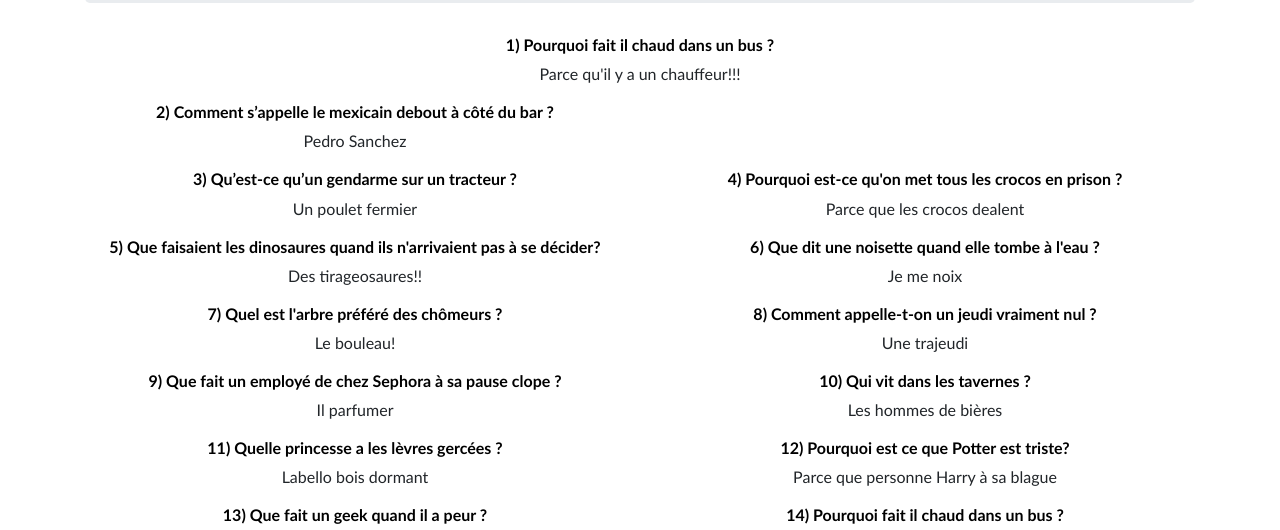
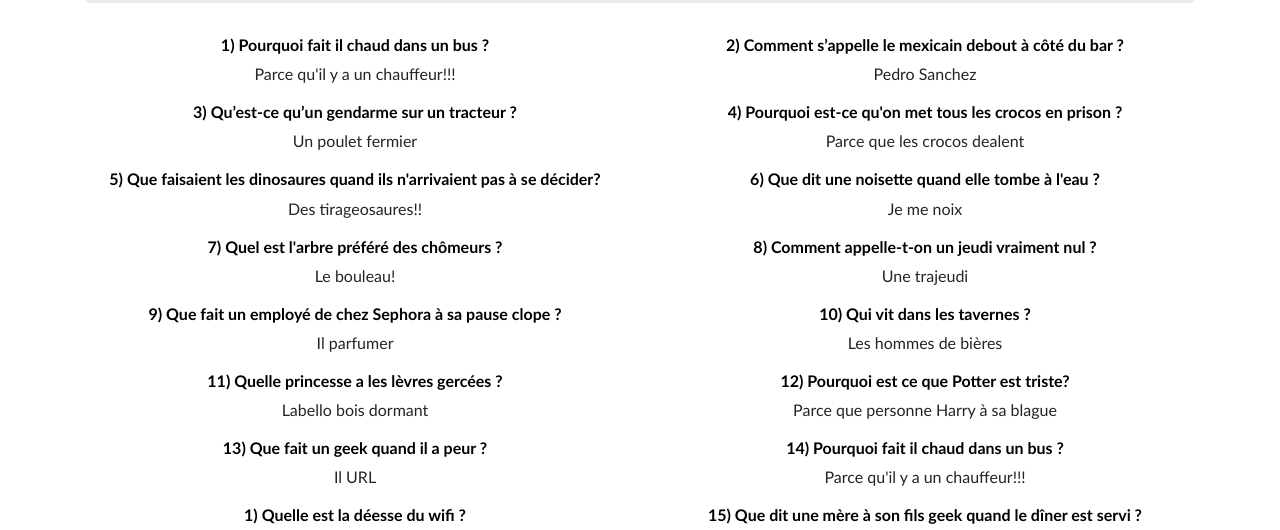
Before and after one commit to Benjam1Lct/site-blague, a plain HTML site: page index.html in a window 1280 px wide. Shown: the part 269-799 px from the top of the page. Drawn offline with nearby package versions, Linux system fonts and the light colour scheme.

Commit message:
Update index.html

```diff
--- a/index.html
+++ b/index.html
@@ -48,11 +48,11 @@
         </div>
     </div>
       <div class="row text-center">
-        <div class="col-12 col-lglg-6 ">
+        <div class="col-sm-12 col-lg-6 ">
           <h6>1) Pourquoi fait il chaud dans un bus ?</h6>
           <p>Parce qu'il y a un chauffeur!!!</p>
         </div>
-        <div class="col-12 col-lg-6">
+        <div class="col-sm-12 col-lg-6">
           <h6> 2) Comment s’appelle le mexicain debout à côté du bar ?</h6>
           <p>Pedro Sanchez</p>
         </div>
```
